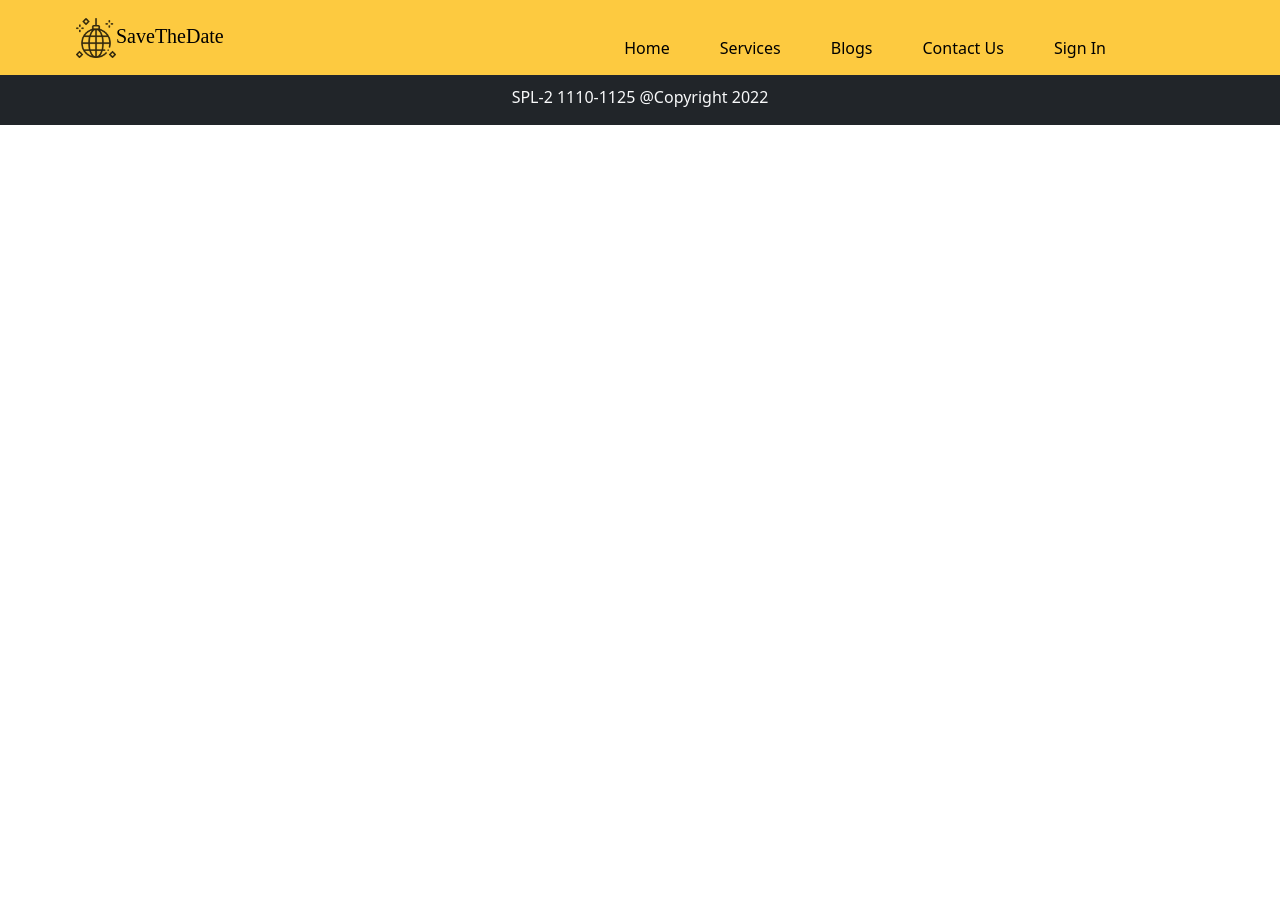
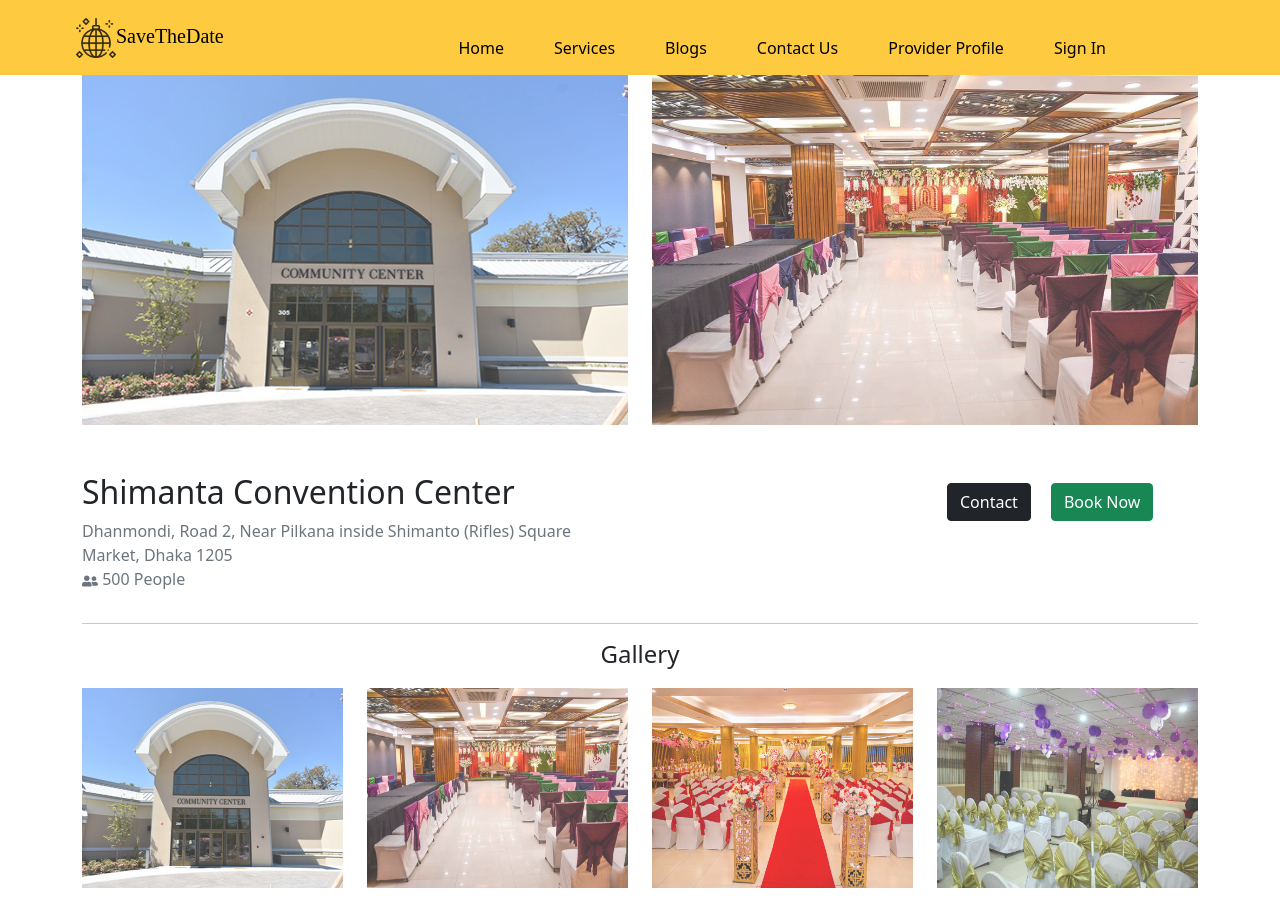
Before and after one commit to saleheenshafiq9/SaveTheDate, a React (Vite) app in the folder save-the-date/save-the-date/: page /providerProfile in a window 1280 px wide. Before the commit this address had no page. Shown: the top 910 px of the page. Before the commit the page ends 800 px from the top, so only its background shows below. Built offline with nearby package versions, Linux system fonts and the light colour scheme; a web font is replaced by a local one.

Commit message:
profile provider

```diff
--- a/save-the-date/save-the-date/src/Components/Header/Header.jsx
+++ b/save-the-date/save-the-date/src/Components/Header/Header.jsx
@@ -40,6 +40,9 @@
             <Link to="/contact" id="NavLink">
               Contact Us
             </Link>
+            <Link to="/providerProfile" id="NavLink">
+              Provider Profile
+            </Link>
             {currentUser ? (
               <Logout />
              ) : (<Link id="NavLink" to='/login'>Sign In
--- a/save-the-date/save-the-date/src/Components/Main.jsx
+++ b/save-the-date/save-the-date/src/Components/Main.jsx
@@ -9,6 +9,7 @@
 import Contact from "../pages/Contact/Contact";
 import Login from "../pages/Login/Login";
 import Register from "../pages/Login/Register";
+import ProviderProfile from "../pages/Profiles/ProviderProfile";
 
 const Main = (props) => {
   return (
@@ -23,6 +24,7 @@
           <Route path="/contact" element={<Contact />} />
           <Route path="/login" element={<Login />} />
           <Route path="/register" element={<Register />} />
+          <Route path="/providerProfile" element={<ProviderProfile />} />
         </Routes>
       </div>
     </div>
--- /dev/null
+++ b/save-the-date/save-the-date/src/pages/Profiles/ProfileStyle.css
@@ -0,0 +1,9 @@
+.provider-img {
+    width: 100%;
+    height: 350px;
+}
+
+.gallery-img {
+    width: 100%;
+    height: 200px;
+}
--- /dev/null
+++ b/save-the-date/save-the-date/src/pages/Profiles/ProviderProfile.jsx
@@ -0,0 +1,82 @@
+import React, { Component } from "react";
+import "./ProfileStyle.css";
+import {FaUserFriends} from "react-icons/fa";
+
+function ProviderProfile() {
+    return(
+        <div>
+            <div className="row">
+                <div className="col-6">
+                <img src="/venue/One.jpg" className="provider-img"/>
+                </div>
+                <div className="col-6">
+                <img src="/venue/Two.jpg" className="provider-img"/>
+                </div>
+            </div>
+            <br /><br />
+            <div className="row">
+                <div className="col-6">
+                    <h2>Shimanta Convention Center</h2>
+                    <p className="text-secondary">Dhanmondi, Road 2, Near Pilkana inside Shimanto (Rifles) Square Market, Dhaka 1205
+                    <br/>
+                    <FaUserFriends /> 500 People</p>
+                </div>
+                <div className="col-3"></div>
+                <div className="col-3">
+                    <button className="btn btn-dark">
+                        Contact
+                    </button>
+                    <button className="btn btn-success">
+                        Book Now
+                    </button>
+                </div>
+            </div>
+            <hr />
+            <div className="row"><br /><br />
+                <h4 className="text-center">Gallery</h4>
+                <div className="col-3">
+                <img src="/venue/One.jpg" className="gallery-img"/>
+                </div>
+                <div className="col-3">
+                <img src="/venue/Two.jpg" className="gallery-img"/>
+                </div>
+                <div className="col-3">
+                <img src="/venue/Three.jpg" className="gallery-img"/>
+                </div>
+                <div className="col-3">
+                <img src="/venue/Four.jpg" className="gallery-img"/>
+                </div>
+                <div className="col-3"><br />
+                <img src="/venue/Four.jpg" className="gallery-img"/>
+                </div>
+                <div className="col-3"><br />
+                <img src="/venue/Three.jpg" className="gallery-img"/>
+                </div>
+                <div className="col-3"><br />
+                <img src="/venue/Two.jpg" className="gallery-img"/>
+                </div>
+                <div className="col-3"><br />
+                <img src="/venue/One.jpg" className="gallery-img"/>
+                </div>
+            </div>
+            <div className="row p-5">
+                <div className="col-6 text-secondary">
+                <h4 className="text-dark">About Venue</h4><br />
+                    <p>Lorem ipsum, dolor sit amet consectetur adipisicing elit. Magnam cumque odio ut nisi laboriosam quibusdam unde sequi excepturi harum debitis adipisci sunt quaerat nemo, qui facere asperiores nam libero accusantium dignissimos fugit! Pariatur aliquam deleniti, quos voluptatibus earum ipsa eos sed illo nostrum molestiae magni dolorum ullam omnis amet possimus assumenda quaerat facere, quisquam fuga voluptas nulla totam? Recusandae esse facilis tempora culpa hic asperiores non, tenetur molestias quos quasi nihil obcaecati amet, quae, laboriosam consequatur est ipsam similique aspernatur iusto blanditiis laudantium. Numquam tenetur, quis praesentium, nam qui iusto dolores doloremque magni provident officiis ex aliquid incidunt ipsum exercitationem.</p>
+                </div>
+                <div className="col-6">
+                <h4 className="text-dark mx-3 float-end">Our Services</h4><br />
+                <ul className="text-secondary m-2">
+                    <li>Dressing room / Bridal Suite</li>
+                    <li>Event coordinator</li>
+                    <li>Service staff</li>
+                    <li>Liability insurance</li>
+                    <li>Wifi</li>
+                </ul>
+                </div>
+            </div>
+        </div>
+    )
+}
+
+export default ProviderProfile;
```
